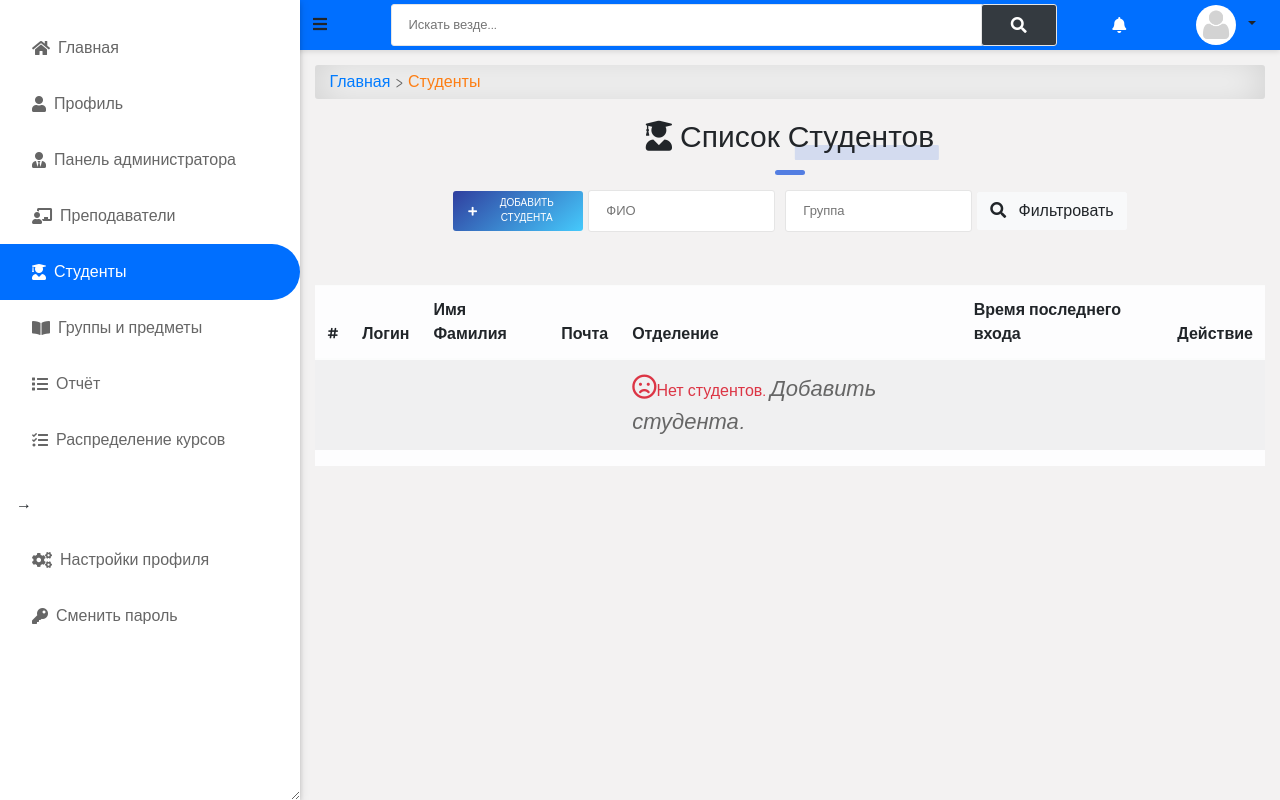
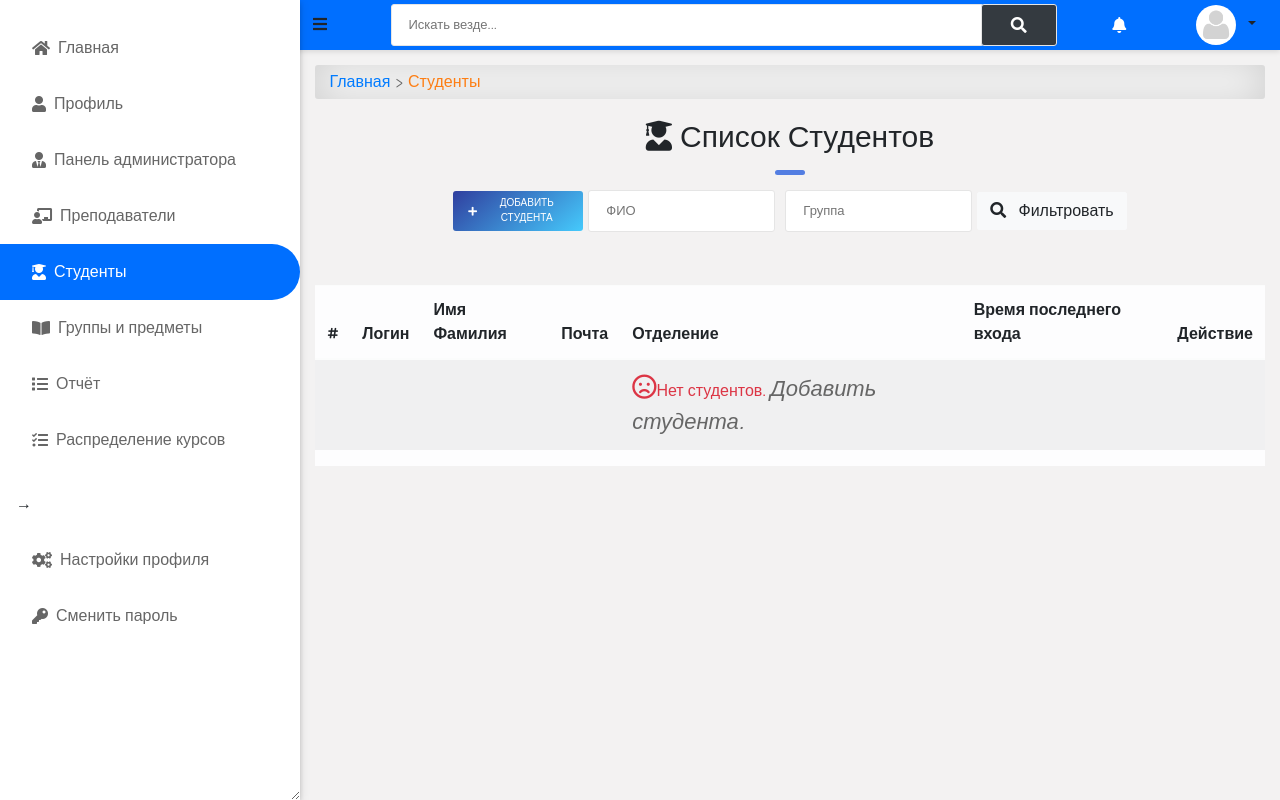
Before and after one commit to Medvedev666/stud_platform, a Django app: page /accounts/students/ in a window 1280 px wide. Run offline with Django 3.2, Linux system fonts and the light colour scheme; the visitor is signed in with stand-in values (Sample User, id 1); data that the repository does not hold is empty; parts of the project's set-up code (start-up, migrations or seed data) failed here and were passed over; some libraries are stand-ins or nearby versions.

Commit message:
new style

```diff
--- a/static/css/style.css
+++ b/static/css/style.css
@@ -1552,7 +1552,7 @@ a {
   transform: translateX(-50%);
 }
 
-.title-1::before {
+/* .title-1::before {
   content: "";
   position: absolute;
   bottom: 0;
@@ -1562,7 +1562,7 @@ a {
   z-index: -1;
   border-radius: 1px;
   background-color: rgba(83, 126, 226, 0.2);
-}
+} */
 
 .title-1 i {
   margin-right: 8px;
```
